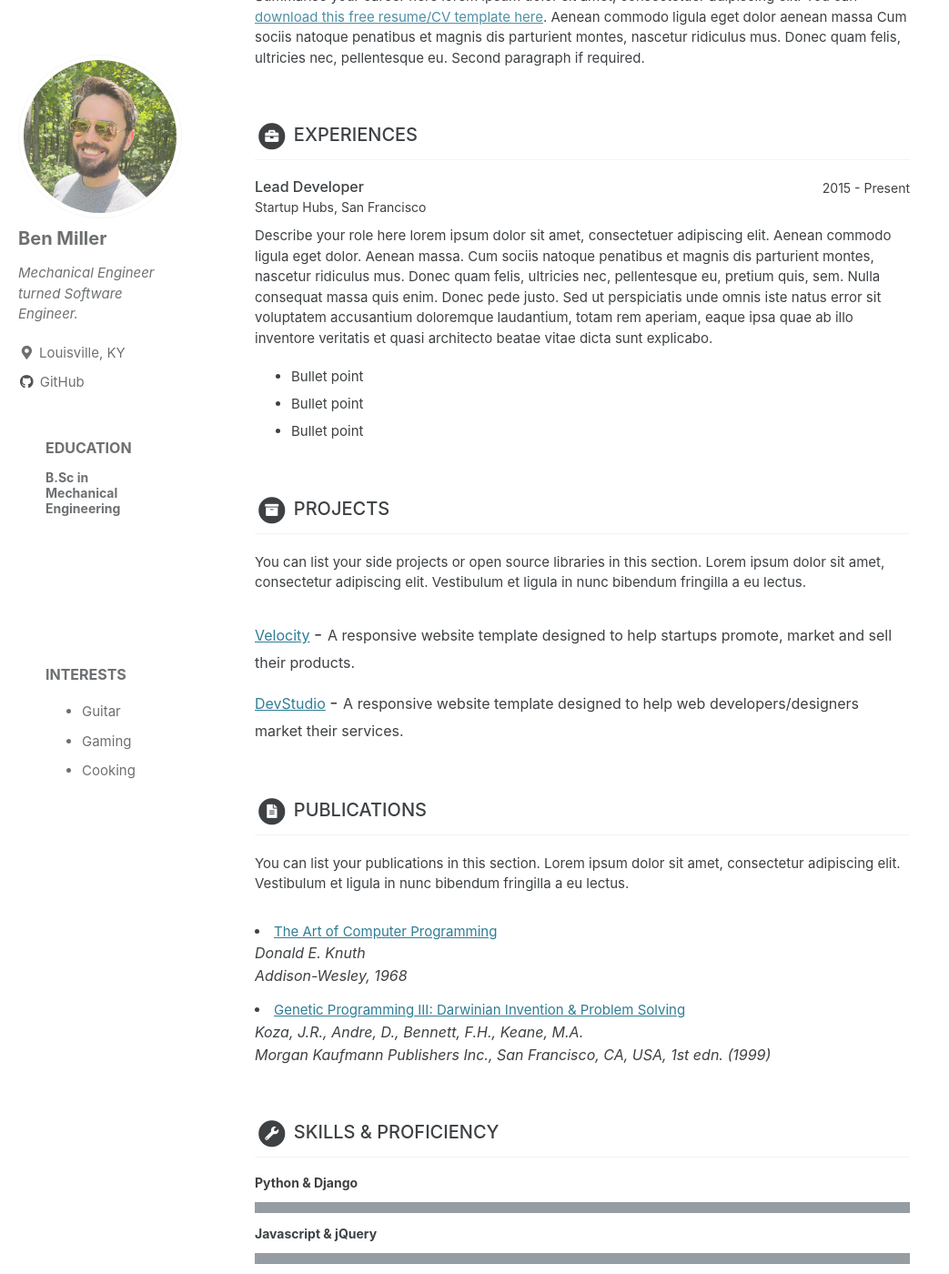
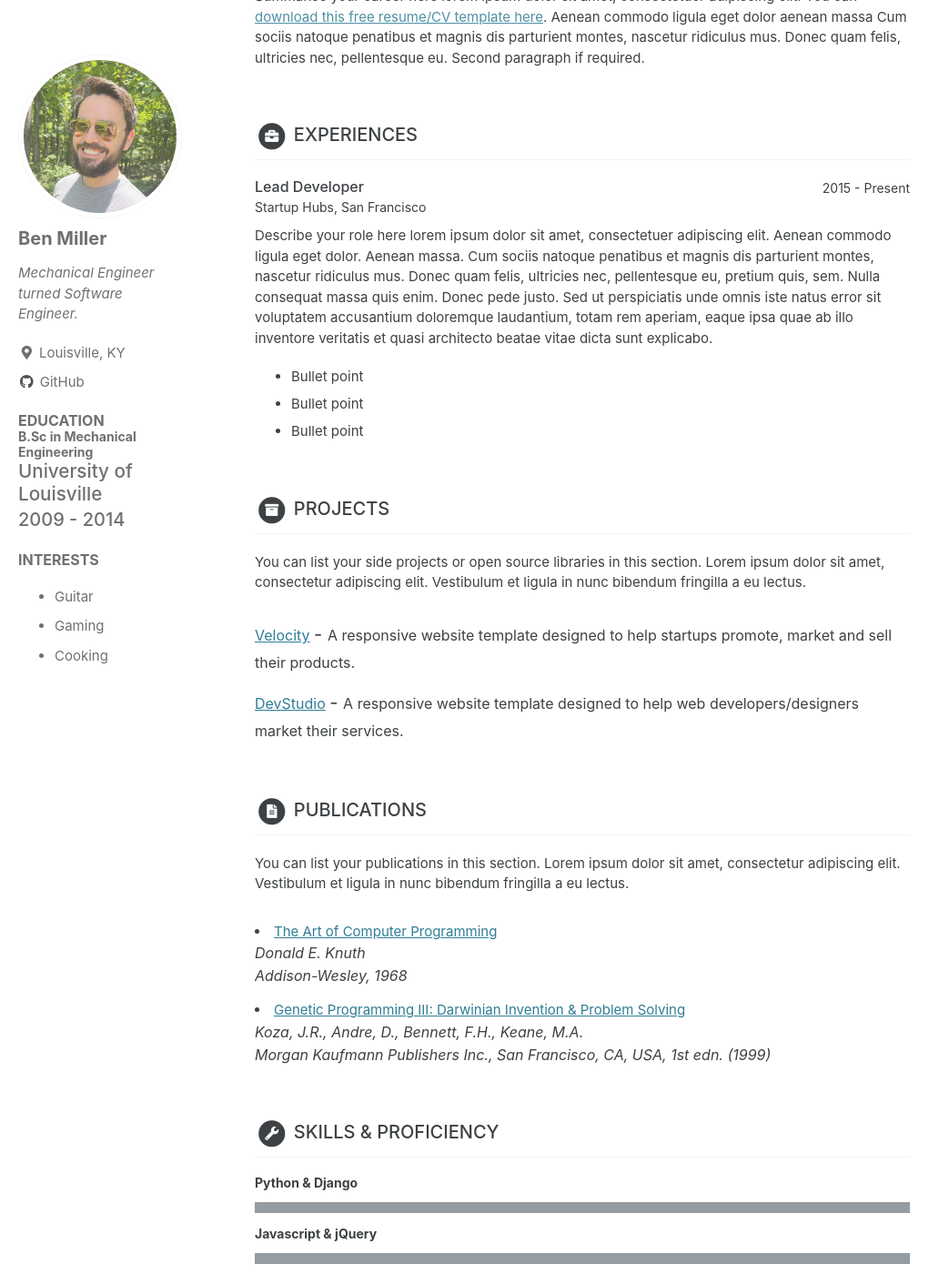
Before and after one commit to Ben-M-90/Ben-M-90.github.io, a Jekyll site: the page built from _pages/home.md, in a window 1280 px wide and 1400 px high, scrolled down 470 px. Shown: the whole window at 91% size, without its empty margins (0-1043 px from the left). Built offline with Jekyll 4.4.1, drawn with Linux system fonts in a browser that asks for light colours; cached includes are drawn as plain includes.

Commit message:
Adjust padding and margins in sidebar. Fix font coloring.

```diff
--- a/_sass/minimal-mistakes/_sidebar.scss
+++ b/_sass/minimal-mistakes/_sidebar.scss
@@ -71,7 +71,7 @@
     }
 
     .container-block {
-        padding: 30px;
+        padding: 0px
     }
 
     .container-block-title {
@@ -79,18 +79,18 @@
         font-size: 16px;
         font-weight: 700;
         margin-top: 0;
-        margin-bottom: 15px;
+        margin-bottom: 0px;
     }
 
     .degree {
         font-size: 14px;
         margin-top: 0;
-        margin-bottom: 5px;
+        margin-bottom: 0px;
     }
 
     .education-container {
         .item {
-            margin-bottom: 15px;
+            margin-bottom: 0px;
 
             &:last-child {
                 margin-bottom: 0;
@@ -98,14 +98,12 @@
         }
 
         .meta {
-            color: rgba(256, 256, 256, 0.6);
             font-weight: 500;
             margin-bottom: 0px;
             margin-top: 0;
         }
 
         .time {
-            color: rgba(256, 256, 256, 0.6);
             font-weight: 500;
             margin-bottom: 0px;
         }
```
